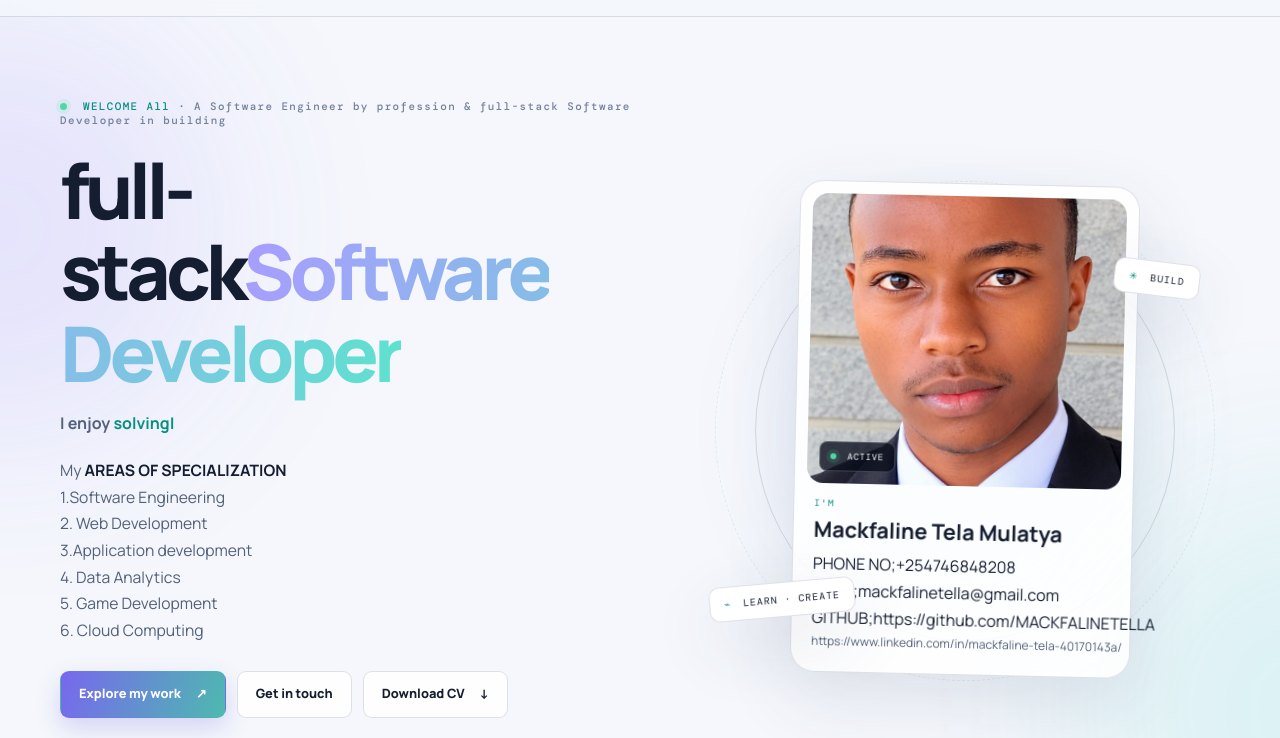
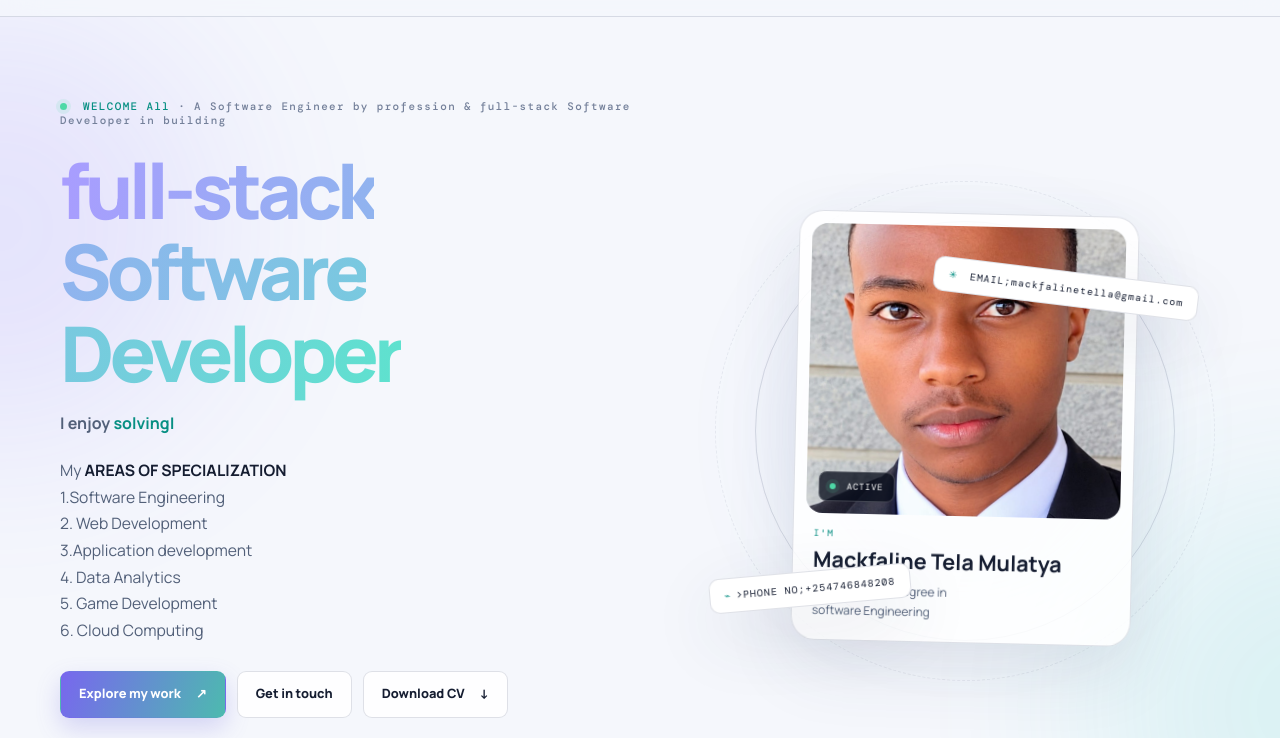
Before and after one commit to MACKFALINETELLA/portfolio, a plain HTML site: page index.html in a window 1280 px wide. Shown: the part 62-800 px from the top of the page. Drawn offline with nearby package versions, Linux system fonts and the light colour scheme.

Commit message:
Update index.html

```diff
--- a/index.html
+++ b/index.html
@@ -42,7 +42,7 @@
     <section class="hero container" id="home">
       <div class="hero-copy reveal">
         <p class="eyebrow"><span class="status-dot"></span> WELCOME All <span class="eyebrow-location">· A Software Engineer by profession & full-stack Software Developer in building</span></p>
-        <h1>full-stack<span class="gradient-text">Software Developer</span></h1>
+        <h1><span class="gradient-text">full-stack Software Developer</span></h1>
         <p class="typing-line">I enjoy <span id="typing-text" aria-label="software development"></span><span class="typing-cursor" aria-hidden="true">|</span></p>
         <p class="hero-description">My <strong>AREAS OF SPECIALIZATION <br> </strong> 1.Software Engineering <br>2. Web Development  <br> 3.Application development  <br> 4. Data Analytics  <br> 5. Game Development  <br> 6. Cloud Computing</p>
         <div class="hero-actions">
@@ -67,15 +67,12 @@
           <div class="profile-card-caption">
             <span class="profile-kicker">I'M</span>
             <strong>Mackfaline Tela Mulatya</strong>
-            <span>PHONE NO;+254746848208</span>
-             <span>EMAL;mackfalinetella@gmail.com</span>
-              <span>GITHUB;https://github.com/MACKFALINETELLA</span>
-               <span>https://www.linkedin.com/in/mackfaline-tela-40170143a/</span>
+            <span>I hold bachelor degree in <br>software Engineering</span>
 
           </div>
         </div>
-        <div class="floating-chip chip-top"><span>✳</span> BUILD</div>
-        <div class="floating-chip chip-bottom"><span>⌁</span> LEARN · CREATE</div>
+        <div class="floating-chip chip-top"><span>✳</span> EMAIL;mackfalinetella@gmail.com</div>
+        <div class="floating-chip chip-bottom"><span>⌁</span>>PHONE NO;+254746848208</div>
         <div class="visual-glow"></div>
       </div>
     </section>
```
